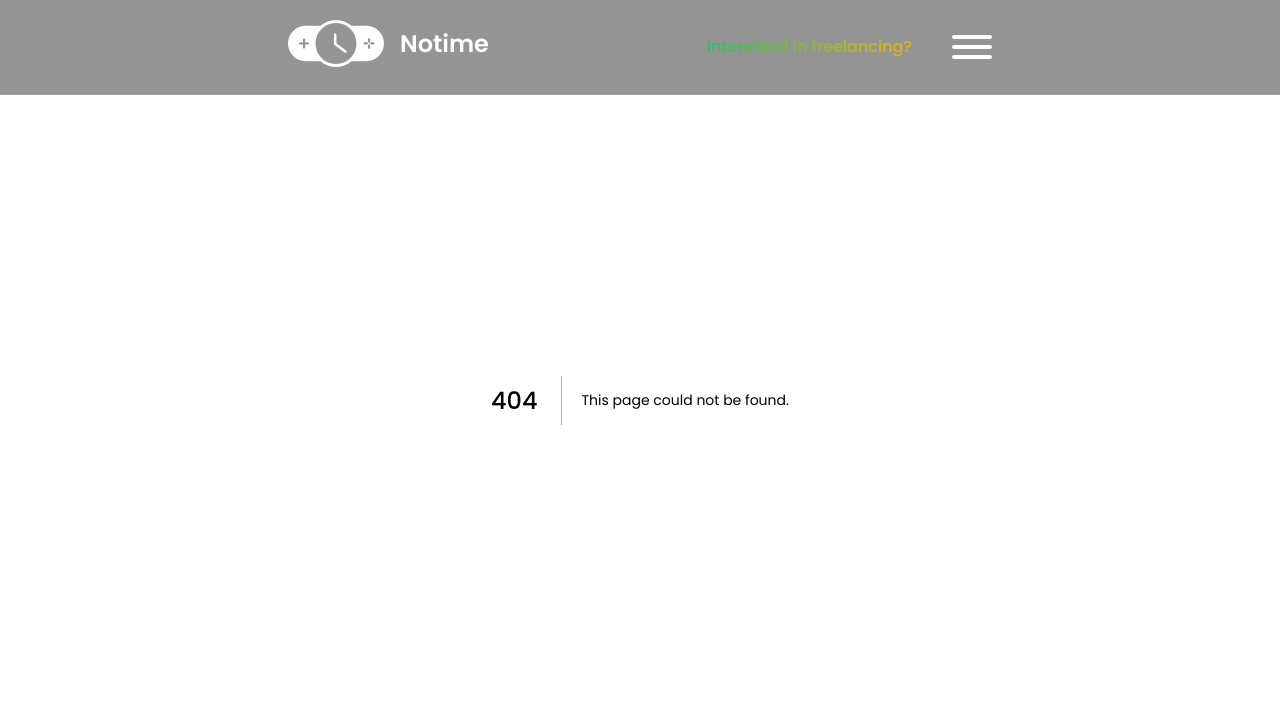
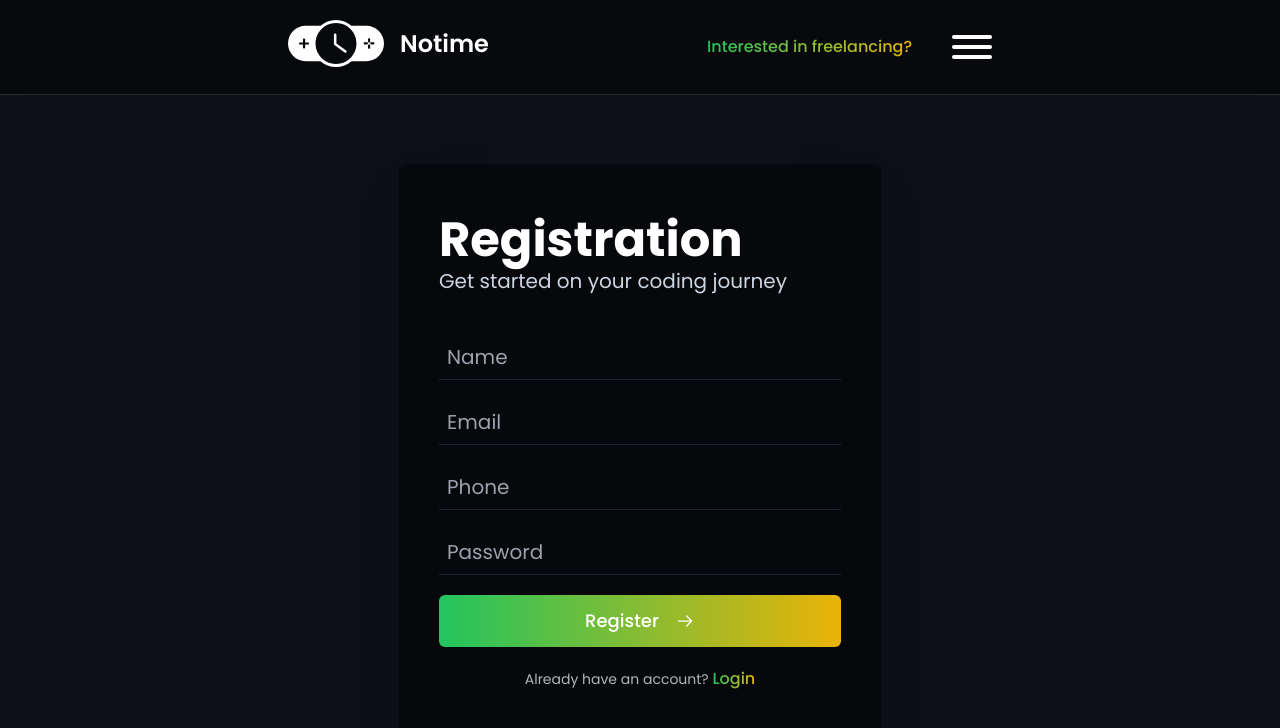
Before and after one commit to NoTimeInnovations/notime-folio, a Next.js app: page /registration in a window 1280 px wide. Before the commit this address had no page. Shown: the top 728 px of the page. Built offline with nearby package versions, Linux system fonts and the light colour scheme.

Commit message:
login registration done

```diff
--- /dev/null
+++ b/src/app/actions/Cookie.js
@@ -0,0 +1,16 @@
+"use server";
+
+const { cookies } = require("next/headers");
+
+export const SetCookies = (name, value, exp) => {
+  const expires = exp * 1000;
+  cookies().set(name, JSON.stringify(value), {
+    path: "/",
+    expires: expires,
+  });
+};
+
+export const GetCookies = async(name) => {
+  const data = await cookies().get(name).value;
+  return data;
+};
--- /dev/null
+++ b/src/app/login/page.jsx
@@ -0,0 +1,8 @@
+import LoginPage from "@/pages/LoginPage";
+import React from "react";
+
+const page = () => {
+  return <LoginPage />;
+};
+
+export default page;
--- /dev/null
+++ b/src/app/registration/page.jsx
@@ -0,0 +1,8 @@
+import RegistrationPage from "@/pages/RegistrationPage";
+import React from "react";
+
+const page = () => {
+  return <RegistrationPage />;
+};
+
+export default page;
--- a/src/components/common/H1.jsx
+++ b/src/components/common/H1.jsx
@@ -1,3 +1,4 @@
+"use client";
 import React from "react";
 import { motion } from "framer-motion";
 
--- /dev/null
+++ b/src/components/common/Input.jsx
@@ -0,0 +1,17 @@
+import React from 'react';
+
+const Input = ({ id, name, placeholder, value, onChange }) => {
+  return (
+    <input
+      type="text"
+      id={id}
+      name={name}
+      placeholder={placeholder}
+      value={value}
+      onChange={onChange}
+      className="lg:text-xl bg-transparent border-b border-b-[#1c222e] text-white w-full p-2"
+    />
+  );
+};
+
+export default Input;
--- a/src/components/common/P.jsx
+++ b/src/components/common/P.jsx
@@ -1,3 +1,4 @@
+"use client";
 import React from "react";
 import { motion } from "framer-motion";
 
--- a/src/components/home/Button.jsx
+++ b/src/components/home/Button.jsx
@@ -1,8 +1,8 @@
 import React from 'react'
 
-const Button = ({text,gradient}) => {
+const Button = ({text,gradient , onClick , disabled}) => {
   return (
-    <div className={`${gradient} cursor-pointer flex gap-4 items-center p-3 px-10 text-nowrap text-lg font-medium rounded-md justify-center`}>
+    <div onClick={onClick} className={`${gradient} ${disabled ? 'pointer-events-none opacity-50' : ''} select-none cursor-pointer flex gap-4 items-center p-3 px-10 text-nowrap text-lg font-medium rounded-md justify-center`}>
         {text}
         <img src='/arrow-right.svg' alt="arrow-right" className='w-5' />
     </div>
--- /dev/null
+++ b/src/pages/LoginPage.jsx
@@ -0,0 +1,137 @@
+"use client";
+import H1 from "@/components/common/H1";
+import P from "@/components/common/P";
+import React, { useState } from "react";
+import Input from "@/components/common/Input";
+import Button from "@/components/home/Button";
+import toast from "react-hot-toast";
+import Link from "next/link";
+import GradientText from "@/components/common/GradientText";
+import { SetCookies } from "@/app/actions/Cookie";
+
+
+const LoginPage = () => {
+  const [form, setForm] = useState({
+    email: "",
+    password: ""
+  });
+  const [isLoading, setLoading] = useState(false);
+
+  const inputFields = [
+    { id: "email", name: "email", placeholder: "Email", type: "email" },
+    {
+      id: "password",
+      name: "password",
+      placeholder: "Password",
+      type: "password",
+    },
+  ];
+
+  const validateForm = () => {
+    if (!form.email || !form.password) {
+      toast.error("All fields are required");
+      return false;
+    }
+
+    const emailRegex = /^[^\s@]+@[^\s@]+\.[^\s@]+$/;
+    if (!emailRegex.test(form.email)) {
+      toast.error("Enter a valid email");
+      return false;
+    }
+
+    if (form.password.length < 6) {
+      toast.error("Password must be at least 6 characters");
+      return false;
+    }
+
+    return true;
+  };
+
+  const handleSubmit = async (e) => {
+    e.preventDefault();
+    if (validateForm()) {
+      setLoading(true);
+      toast.loading("Loading.....");
+
+      try {
+        const response = await fetch(
+          `${process.env.NEXT_PUBLIC_PAYLOAD_URL}/api/users/login`,
+          {
+            method: "post",
+            headers: {
+              "Content-Type": "application/json",
+            },
+            body: JSON.stringify(form),
+          }
+        );
+        const data = await response.json();
+
+        toast.dismiss();
+        setLoading(false);
+
+        if (data?.errors) {
+          if (data?.errors[0]?.data?.errors[0]) {
+            toast.error(data?.errors[0]?.data?.errors[0]?.message);
+          } else {
+            toast.error(data?.errors[0]?.message);
+          }
+        } else {
+          toast.success("Login success");
+          SetCookies('auth_token' , data?.token , data?.exp);
+          SetCookies('user' , data?.user , data?.exp);
+        }
+        console.log(data);
+      } catch (error) {
+        toast.dismiss();
+        setLoading(false);
+        toast.error("Failed to login user");
+        console.error(error);
+      }
+    }
+  };
+
+  return (
+    <main className="pt-[120px] px-[8%] lg:pt-[8%] grid place-items-center min-h-screen">
+      <form className="bg-black/50 py-12 px-10 rounded-md shadow-2xl">
+        <H1>Login</H1>
+        <P>Get start where you left</P>
+
+        {/* inputs */}
+        <div className="max-w-[500px] grid gap-5 mt-10">
+          {inputFields.map((field) => (
+            <Input
+              key={field.id}
+              id={field.id}
+              name={field.name}
+              placeholder={field.placeholder}
+              type={field.type}
+              value={form[field.name]}
+              onChange={(e) =>
+                setForm({ ...form, [field.name]: e.target.value })
+              }
+            />
+          ))}
+        </div>
+        <Button
+          disabled={isLoading}
+          onClick={handleSubmit}
+          text={"Login"}
+          gradient={
+            "bg-gradient-to-r text-white mt-5 from-green-500 to-yellow-500"
+          }
+        />
+
+        <div className="flex justify-center mt-5 text-sm text-white/70">
+          <p>
+            Don't have an account?{" "}
+            <Link href={"/registration"}>
+              <GradientText className={'font-medium text-base'}>Register</GradientText>
+            </Link>
+          </p>
+        </div>
+      </form>
+    </main>
+  );
+};
+
+export default LoginPage;
--- /dev/null
+++ b/src/pages/RegistrationPage.jsx
@@ -0,0 +1,147 @@
+"use client";
+import H1 from "@/components/common/H1";
+import P from "@/components/common/P";
+import React, { useState } from "react";
+import Input from "@/components/common/Input";
+import Button from "@/components/home/Button";
+import toast from "react-hot-toast";
+import Link from "next/link";
+import GradientText from "@/components/common/GradientText";
+import { useRouter } from "next/navigation";
+
+const RegistrationPage = () => {
+  const [form, setForm] = useState({
+    name: "",
+    email: "",
+    phone: "",
+    password: "",
+    role: "student",
+  });
+  const [isLoading, setLoading] = useState(false);
+  const router = useRouter();
+
+  const inputFields = [
+    { id: "name", name: "name", placeholder: "Name", type: "text" },
+    { id: "email", name: "email", placeholder: "Email", type: "email" },
+    { id: "phone", name: "phone", placeholder: "Phone", type: "text" },
+    {
+      id: "password",
+      name: "password",
+      placeholder: "Password",
+      type: "password",
+    },
+  ];
+
+  const validateForm = () => {
+    if (!form.name || !form.email || !form.phone || !form.password) {
+      toast.error("All fields are required");
+      return false;
+    }
+
+    const emailRegex = /^[^\s@]+@[^\s@]+\.[^\s@]+$/;
+    if (!emailRegex.test(form.email)) {
+      toast.error("Enter a valid email");
+      return false;
+    }
+
+    const phoneRegex = /^\d{10}$/;
+    if (!phoneRegex.test(form.phone)) {
+      toast.error("Enter a valid phone number");
+      return false;
+    }
+
+    if (form.password.length < 6) {
+      toast.error("Password must be at least 6 characters");
+      return false;
+    }
+
+    return true;
+  };
+
+  const handleSubmit = async (e) => {
+    e.preventDefault();
+    if (validateForm()) {
+      setLoading(true);
+      toast.loading("Loading.....");
+
+      try {
+        const response = await fetch(
+          `${process.env.NEXT_PUBLIC_PAYLOAD_URL}/api/users`,
+          {
+            method: "post",
+            headers: {
+              "Content-Type": "application/json",
+            },
+            body: JSON.stringify(form),
+          }
+        );
+        const data = await response.json();
+
+        toast.dismiss();
+        setLoading(false);
+
+        if (data?.errors) {
+          if (data?.errors[0]?.data?.errors[0]) {
+            toast.error(data?.errors[0]?.data?.errors[0]?.message);
+          } else {
+            toast.error(data?.errors[0]?.message);
+          }
+        } else {
+          toast.success("Registration complete");
+          router.push('/login');
+        }
+        console.log(data);
+      } catch (error) {
+        toast.dismiss();
+        setLoading(false);
+        toast.error("Failed to register user");
+        console.error(error);
+      }
+    }
+  };
+
+  return (
+    <main className="pt-[120px] px-[8%] lg:pt-[8%] grid place-items-center min-h-screen">
+      <form className="bg-black/50 py-12 px-10 rounded-md shadow-2xl">
+        <H1>Registration</H1>
+        <P>Get started on your coding journey</P>
+
+        {/* inputs */}
+        <div className="max-w-[500px] grid gap-5 mt-10">
+          {inputFields.map((field) => (
+            <Input
+              key={field.id}
+              id={field.id}
+              name={field.name}
+              placeholder={field.placeholder}
+              type={field.type}
+              value={form[field.name]}
+              onChange={(e) =>
+                setForm({ ...form, [field.name]: e.target.value })
+              }
+            />
+          ))}
+        </div>
+        <Button
+          disabled={isLoading}
+          onClick={handleSubmit}
+          text={"Register"}
+          gradient={
+            "bg-gradient-to-r text-white mt-5 from-green-500 to-yellow-500"
+          }
+        />
+
+        <div className="flex justify-center mt-5 text-sm text-white/70">
+          <p>
+            Already have an account?{" "}
+            <Link href={"/login"}>
+              <GradientText className={'font-medium text-base'}>Login</GradientText>
+            </Link>
+          </p>
+        </div>
+      </form>
+    </main>
+  );
+};
+
+export default RegistrationPage;
```
Also changed, not shown: 1 other file (tests, documents, lock files or other folders).
